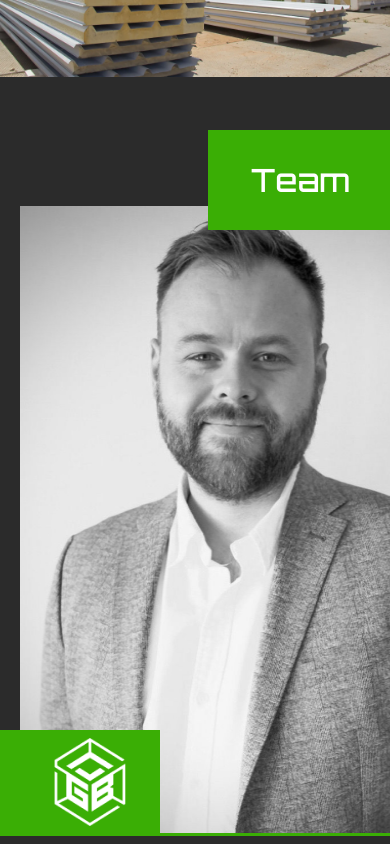
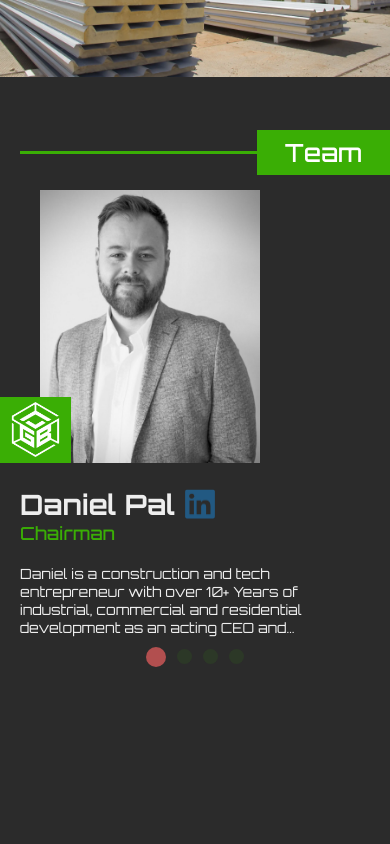
Before and after one commit to Crystal-Logic/green_blokx, a Next.js app: page / in a window 390 px wide. Shown: the part 5140-5984 px from the top of the page. Built offline with nearby package versions, Linux system fonts and the light colour scheme.

Commit message:
Update team mobile layout

```diff
--- a/components/Team/Team.tsx
+++ b/components/Team/Team.tsx
@@ -1,5 +1,5 @@
 import { useRef, useState } from 'react';
-import { Box, Heading, Text, Flex, Image, Link, Button } from '@chakra-ui/react';
+import { Box, Heading, Text, Flex, Image, Link, Button, Hide } from '@chakra-ui/react';
 import { Swiper as SwiperType, Navigation, Pagination } from 'swiper';
 import { Swiper, SwiperSlide } from 'swiper/react';
 
@@ -45,12 +45,24 @@ export const Team = () => {
   return (
     <Box id="team" minH={'780px'} pt={'53px'}>
       <Box h={'full'} w={'full'} position={'relative'}>
-        <Flex h={'100px'} w={'full'} pl={52} position={'absolute'} zIndex={10}>
+        <Flex h={{ base: '45px', lg: '100px' }} w={'full'} pl={{ base: 5, lg: 52 }} position={'absolute'} zIndex={10}>
           <Flex flex={'1'} alignItems={'center'}>
             <Box h={'0px'} w={'full'} borderBottom={'3px solid'} borderColor={'brand.green'}></Box>
           </Flex>
-          <Flex w={'290px'} bg="brand.green" alignItems={'center'} pl={'43px'}>
-            <Heading as="h2" fontSize="32px" lineHeight="40px" fontWeight="500" color={'white'}>
+          <Flex
+            w={{ base: '133px', lg: '290px' }}
+            bg="brand.green"
+            alignItems={'center'}
+            pl={{ lg: '43px' }}
+            justifyContent={{ base: 'center', lg: 'unset' }}
+          >
+            <Heading
+              as="h2"
+              fontSize={{ base: '25px', md: '32px' }}
+              lineHeight={{ base: '31px', md: '40px' }}
+              fontWeight="500"
+              color={'white'}
+            >
               Team
             </Heading>
           </Flex>
@@ -58,7 +70,13 @@ export const Team = () => {
 
         {/* Slider frame */}
 
-        <Box h={'630px'} w={'full'} pl={{ base: 5, xl: 52 }} position={'absolute'} top={'76px'}>
+        <Box
+          // h={'630px'}
+          w={'full'}
+          pl={{ base: 0, xl: 52 }}
+          position={'absolute'}
+          top={{ base: '60px', lg: '76px' }}
+        >
           <Swiper
             modules={[Navigation, Pagination]}
             spaceBetween={50}
@@ -72,13 +90,26 @@ export const Team = () => {
           >
             {teamInfo.map(({ name, position, linkdIn, photo, description }) => (
               <SwiperSlide key={photo}>
-                <Flex h={'630px'} w={'full'}>
-                  <Image src={photo} alt={name} h={'full'} minW={'520px'} filter={'grayscale(1)'} />
-                  <Flex flex={'1'} direction={'column'} justifyContent={'flex-end'} pl={'42px'} pr={4}>
+                <Flex w={'full'} direction={{ base: 'column', md: 'row' }}>
+                  <Image
+                    src={photo}
+                    alt={name}
+                    h={'full'}
+                    maxW={{ base: '220px', lg: '520px' }}
+                    filter={'grayscale(1)'}
+                    ml={{ base: 10, lg: 'unset' }}
+                  />
+                  <Flex
+                    flex={'1'}
+                    direction={'column'}
+                    justifyContent={'flex-end'}
+                    pl={{ base: 5, lg: '42px' }}
+                    pr={4}
+                    mt={{ base: 6, lg: 'unset' }}
+                  >
                     <Text
-                      // mt={'350px'}
-                      fontSize="32px"
-                      lineHeight="40px"
+                      fontSize={{ base: '28px', md: '32px' }}
+                      lineHeight={{ base: '35px', md: '40px' }}
                       fontWeight="700"
                       display={'flex'}
                       alignItems={'center'}
@@ -88,21 +119,29 @@ export const Team = () => {
                         <Image src="/images/linkedin_logo.png" alt="linkedin logo" h={'30px'} w={'30px'} ml={'10px'} />
                       </Link>
                     </Text>
-                    <Text fontSize="24px" lineHeight="30px" fontWeight="500" color={'brand.green'} pt={'21px'}>
+                    <Text
+                      fontSize={{ base: '18px', md: '24px' }}
+                      lineHeight={{ base: '23px', md: '30px' }}
+                      fontWeight="500"
+                      color={'brand.green'}
+                      pt={{ lg: 5 }}
+                    >
                       {position}
                     </Text>
                     <Text
-                      noOfLines={isShowAll ? 100 : 3}
-                      fontSize="18px"
-                      lineHeight="23px"
+                      noOfLines={isShowAll ? 100 : 4}
+                      fontSize={{ base: '14px', md: '18px' }}
+                      lineHeight={{ base: '18px', md: '23px' }}
                       fontWeight="400"
-                      pt={'35px'}
+                      pt={{ base: 5, lg: '35px' }}
                     >
                       {description}
                     </Text>
+                    <Hide below="lg">
                       <Text color={'brand.red'} mb={isShowAll ? 3 : 14} onClick={() => setIsShowAll(!isShowAll)}>
                         {isShowAll ? 'read less' : 'read more'}
                       </Text>
+                    </Hide>
                   </Flex>
                 </Flex>
               </SwiperSlide>
@@ -112,14 +151,15 @@ export const Team = () => {
           {/* slide control bar */}
           <Flex
             h={'40px'}
-            w={'240px'}
+            w={{ base: '150px', lg: '240px' }}
             justifyContent={'space-between'}
             alignItems={'center'}
             position={'absolute'}
-            top={{ md: isShowAll ? '50px' : '145px', xl: '145px' }}
-            left={{ base: '120px', lg: '590px', xl: '770px' }}
+            top={{ lg: isShowAll ? '50px' : '145px', xl: '145px' }}
+            left={{ base: 'calc(50% - 75px)', lg: '590px', xl: '770px' }}
             zIndex={15}
           >
+            <Hide below="lg">
               <Box
                 as="button"
                 onClick={() => swiperRef.current?.slidePrev()}
@@ -140,6 +180,7 @@ export const Team = () => {
                   sx={{ transform: 'rotate(-135deg)' }}
                 ></Box>
               </Box>
+            </Hide>
             <Box
               className="team-pagination"
               flex={'1'}
@@ -161,6 +202,7 @@ export const Team = () => {
                 },
               }}
             ></Box>
+            <Hide below="lg">
               <Box
                 as="button"
                 onClick={() => swiperRef.current?.slideNext()}
@@ -181,22 +223,39 @@ export const Team = () => {
                   sx={{ transform: 'rotate(-135deg)' }}
                 ></Box>
               </Box>
+            </Hide>
           </Flex>
         </Box>
 
         {/* Slider frame end */}
 
-        <Flex h={'106px'} w={'160px'} position={'absolute'} top={'600px'} bg="brand.green" zIndex={10}>
+        <Flex
+          h={{ base: '66px', lg: '106px' }}
+          w={{ base: '71px', lg: '160px' }}
+          position={'absolute'}
+          top={{ base: '267px', lg: '600px' }}
+          bg="brand.green"
+          zIndex={10}
+        >
           <Image
             src="/images/logo_white.png"
             alt="logo white"
             position={'absolute'}
-            left={'10px'}
-            top={'8px'}
-            h={'88px'}
+            left={{ lg: '10px' }}
+            top={{ base: '5px', lg: '8px' }}
+            h={{ base: '55px', lg: '88px' }}
+            w={'auto'}
+            objectFit={'cover'}
           />
         </Flex>
-        <Flex w={'full'} position={'absolute'} top={'703px'} right={0} zIndex={10}>
+        <Flex
+          w={'full'}
+          position={'absolute'}
+          top={{ lg: '703px' }}
+          right={0}
+          zIndex={10}
+          display={{ base: 'none', lg: 'flex' }}
+        >
           <Flex w={{ base: 6, md: '580px', xl: '740px' }}></Flex>
           <Flex flex={'1'}>
             <Box h={''} w={'full'} alignSelf={'flex-end'} borderBottom={'3px solid'} borderColor={'brand.green'}></Box>
```
Lines whose indentation alone changed are shown as unchanged.
